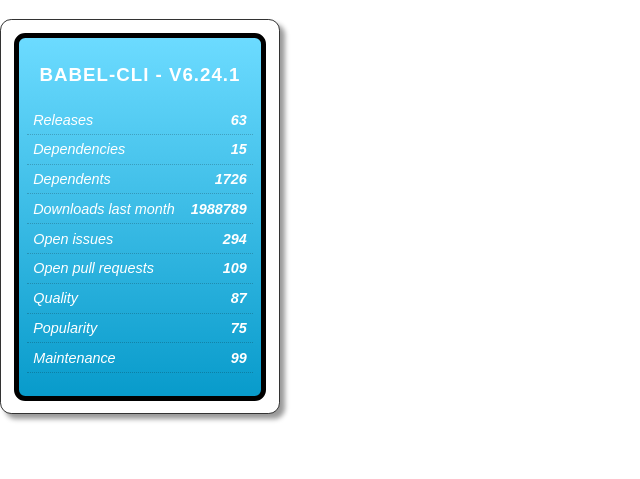
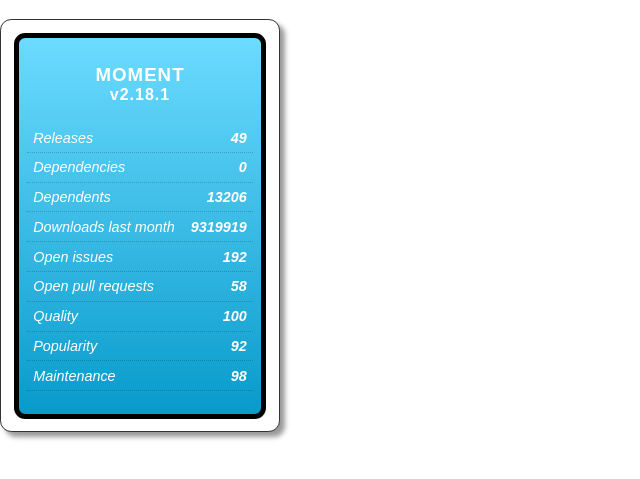
Before and after one commit to hkoskinen/top-trumps, a website: page index.html in a window 1280 px wide. Shown: the part 61-540 px from the top of the page, without its empty margins (0-640 px from the left). Drawn offline with Linux system fonts and the light colour scheme; files that its build step writes are made by us from their sources.

Commit message:
Fix title spacing

```diff
--- a/index.html
+++ b/index.html
@@ -48,6 +48,12 @@
       letter-spacing: 1px;
     }
 
+    .card__title span {
+      display: block;
+      font-size: 1rem;
+      text-transform: lowercase;
+    }
+
     .card__stats {
       list-style: none;
       padding: 0;
--- a/src/index.js
+++ b/src/index.js
@@ -24,7 +24,7 @@
   return `
     <div class="card">
       <div class="card__container">
-        <h3 class="card__title">${name} - v${version}</h3>
+        <h3 class="card__title">${name}<span>v${version}</span></h3>
         <ul class="card__stats">
           <li>Releases<span>${releases}</span></li>
           <li>Dependencies<span>${dependencies}</span></li>
@@ -61,8 +61,9 @@
     fetch('/api/top-packages.json')
       .then(response => response.json())
       .then(data => {
+        const deck = this.shuffleDeck(data);
         this.setState({
-          deck: data
+          deck
         });
       });
   }
@@ -74,6 +75,16 @@
       </div>
     `;
   }
+  shuffleDeck(array) {
+    const copy = [...array];
+    for (let i = 0; i < copy.length; i++) {
+      const temp = copy[i];
+      const r = Math.floor(Math.random() * copy.length);
+      copy[i] = copy[r];
+      copy[r] = temp;
+    }
+    return copy;
+  }
 }
 
 const app = new App(document.getElementById('root'));
```
